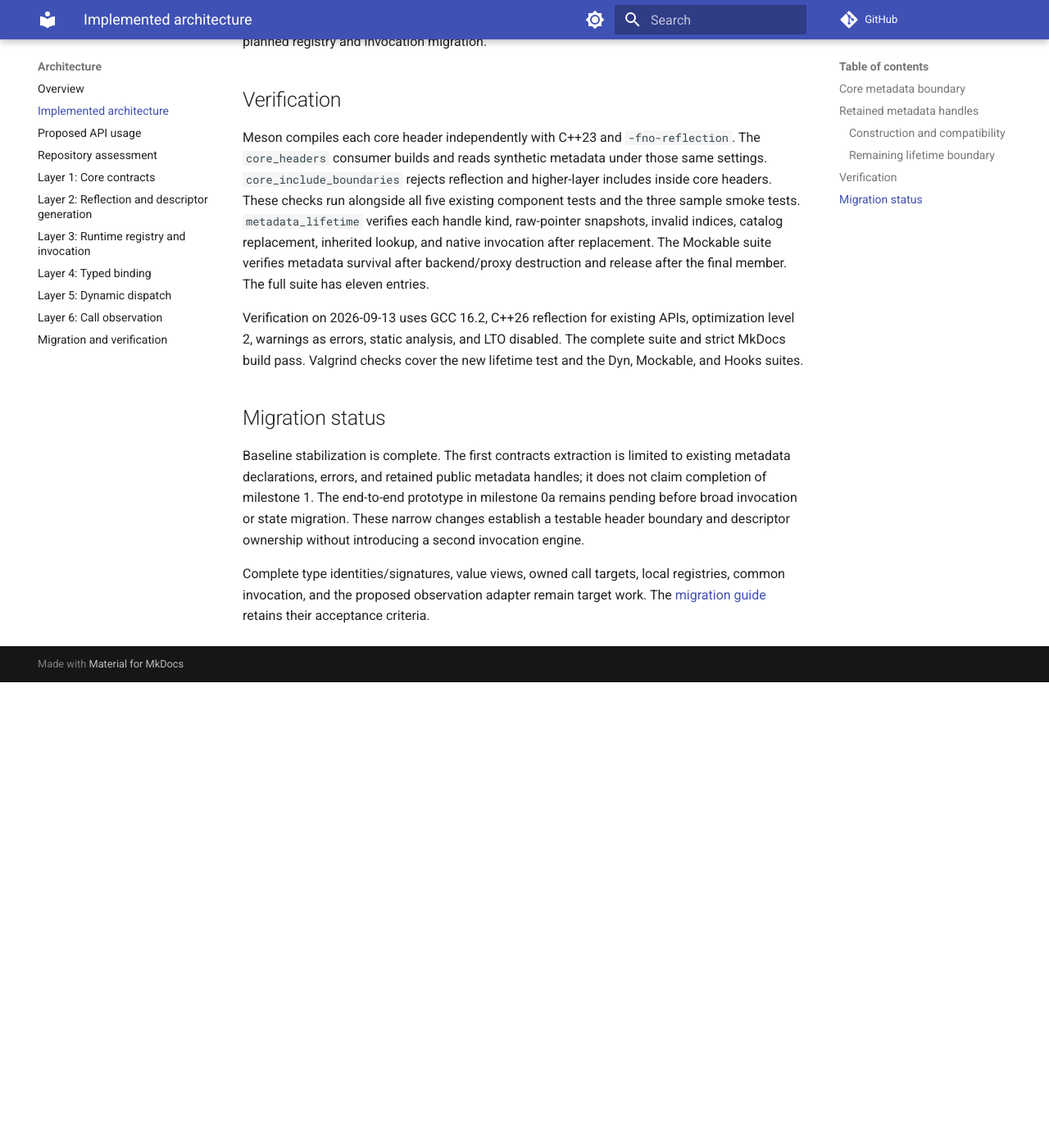
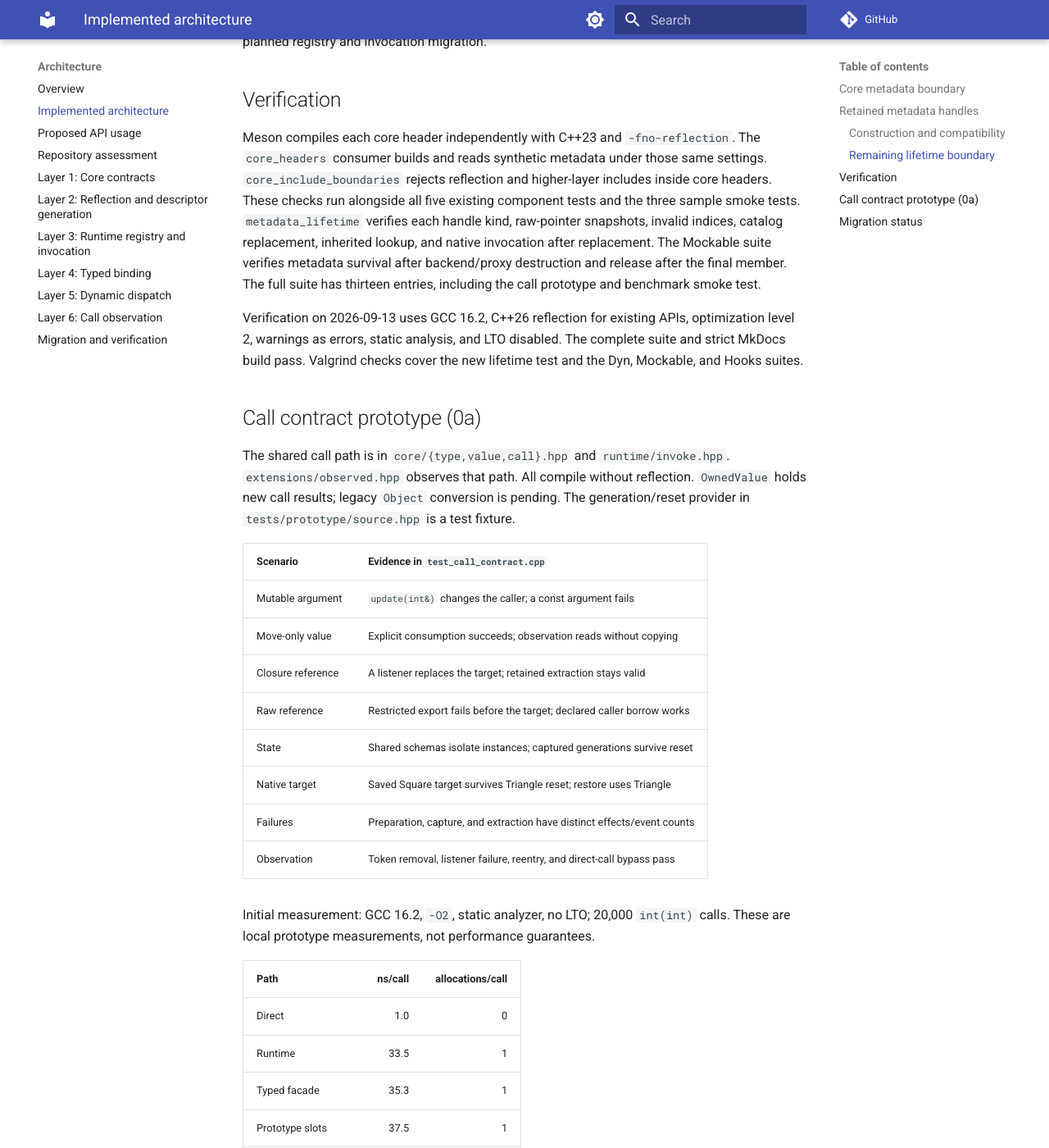
Before and after one commit to w2xel/refl, an MkDocs documentation site: the page built from docs/content/architecture/current-state.md, in a window 1280 px wide and 1400 px high, scrolled down 1692 px. Shown: the whole window at 82% size. Built offline with MkDocs 1.6.1 and Material for MkDocs 9.7.7, drawn with Linux system fonts in a browser that asks for light colours; comment, search, counter and statistics services are not loaded; before the commit the page ends 2524 px from its top, so only the background shows below that; some of the changed text lies outside the part shown.

Commit message:
feat: prove shared call and reference lifetime contracts

```diff
--- a/docs/content/architecture/current-state.md
+++ b/docs/content/architecture/current-state.md
@@ -73,21 +73,48 @@ and the three sample smoke tests. `metadata_lifetime` verifies each handle kind,
 raw-pointer snapshots, invalid indices, catalog replacement, inherited lookup,
 and native invocation after replacement. The Mockable suite verifies metadata
 survival after backend/proxy destruction and release after the final member.
-The full suite has eleven entries.
+The full suite has thirteen entries, including the call prototype and benchmark smoke test.
 
 Verification on 2026-09-13 uses GCC 16.2, C++26 reflection for existing APIs,
 optimization level 2, warnings as errors, static analysis, and LTO disabled.
 The complete suite and strict MkDocs build pass. Valgrind checks cover the new
 lifetime test and the Dyn, Mockable, and Hooks suites.
 
+## Call contract prototype (0a)
+
+The shared call path is in `core/{type,value,call}.hpp` and `runtime/invoke.hpp`.
+`extensions/observed.hpp` observes that path. All compile without reflection.
+`OwnedValue` holds new call results; legacy `Object` conversion is pending.
+The generation/reset provider in `tests/prototype/source.hpp` is a test fixture.
+
+| Scenario | Evidence in `test_call_contract.cpp` |
+| --- | --- |
+| Mutable argument | `update(int&)` changes the caller; a const argument fails |
+| Move-only value | Explicit consumption succeeds; observation reads without copying |
+| Closure reference | A listener replaces the target; retained extraction stays valid |
+| Raw reference | Restricted export fails before the target; declared caller borrow works |
+| State | Shared schemas isolate instances; captured generations survive reset |
+| Native target | Saved Square target survives Triangle reset; restore uses Triangle |
+| Failures | Preparation, capture, and extraction have distinct effects/event counts |
+| Observation | Token removal, listener failure, reentry, and direct-call bypass pass |
+
+Initial measurement: GCC 16.2, `-O2`, static analyzer, no LTO; 20,000 `int(int)` calls.
+These are local prototype measurements, not performance guarantees.
+
+| Path | ns/call | allocations/call |
+| --- | ---: | ---: |
+| Direct | 1.0 | 0 |
+| Runtime | 33.5 | 1 |
+| Typed facade | 35.3 | 1 |
+| Prototype slots | 37.5 | 1 |
+| Observed | 40.9 | 2 |
+
+A clean benchmark consumer compile took 6.56 s with the same Meson compiler flags.
+Run `build/tests/benchmark_calls` to repeat call measurements. The generated proxy
+still uses its legacy path; its conformance and cost checks land with typed binding.
+
 ## Migration status
 
-Baseline stabilization is complete. The first contracts extraction is limited to
-existing metadata declarations, errors, and retained public metadata handles; it
-does not claim completion of milestone 1. The end-to-end prototype in milestone 0a remains pending before broad
-invocation or state migration. These narrow changes establish a testable header
-boundary and descriptor ownership without introducing a second invocation engine.
-
-Complete type identities/signatures, value views, owned call targets, local
-registries, common invocation, and the proposed observation adapter remain target
-work. The [migration guide](migration.md) retains their acceptance criteria.
+The prototype checkpoint is implemented. Full identity/access validation, legacy
+call integration, independent registries, and shared typed binding remain the next
+four steps. Production dynamic state and property observation remain later work.
```
Also changed, not shown: docs/content/architecture/migration.md (+3 -2 lines), docs/content/architecture/observation.md (+7 -1 lines), 10 other files.
